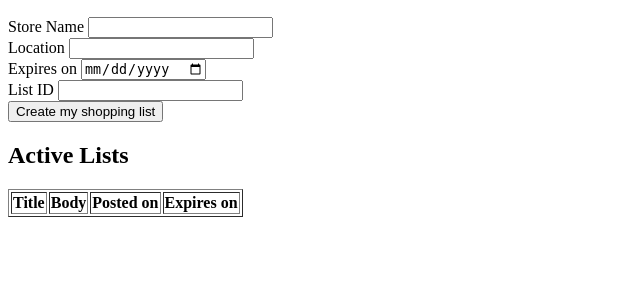
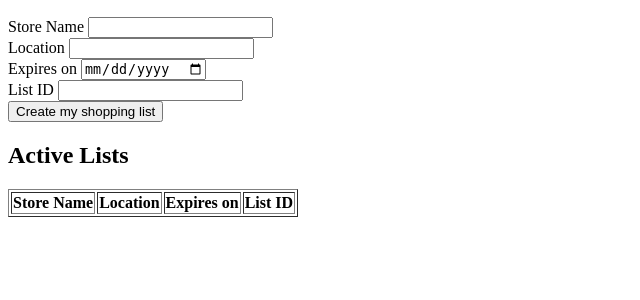
Before and after one commit to raheeljafarani/grocery_list, a Rails app: template app/views/lists/show.html.erb in a window 1280 px wide. Shown: the part 194-494 px from the top of the page, without its empty margins (0-640 px from the left). Run offline with Rails 7, Linux system fonts and the light colour scheme; the template is opened without the code that fills it, so the values that code supplies are empty; some libraries are stand-ins or nearby versions.

Commit message:
render deployment

```diff
--- a/app/views/lists/index.html.erb
+++ b/app/views/lists/index.html.erb
@@ -54,7 +54,7 @@ nav ul {
  <% @list_of_lists.each do |a_list| %>
 
  <li>
- <a href="/lists/<%= a_list%>"><%= a_list.name%></a>
+ <a href="/lists/<%= a_list.id%>"><%= a_list.name%></a>
  </li>
  <% end %>
  </ul>
--- a/app/views/lists/show.html.erb
+++ b/app/views/lists/show.html.erb
@@ -41,11 +41,12 @@
 
 <table border="1">
   <tr>
-    <th>Title</th>
-    <th>Body</th>
-    <th>Posted on</th>
+    <th>Store Name</th>
+    <th>Location</th>
     <th>Expires on</th>
+    <th>List ID</th>
   </tr>
+
 
   <%# @active_shopping.each do |a_shopping| %>
 <!--    <tr>
--- a/render.yaml
+++ b/render.yaml
@@ -1,6 +1,6 @@
 services:
   - type: web
-    name: my-app-name # the name of this service, you should change this
+    name: add-to-cart # the name of this service, you should change this
     runtime: ruby # this app is written in ruby
     plan: free # make sure to set this to free or you'll get billed $$$
     buildCommand: "./bin/render-build.sh" # we already created these two files for you
```
